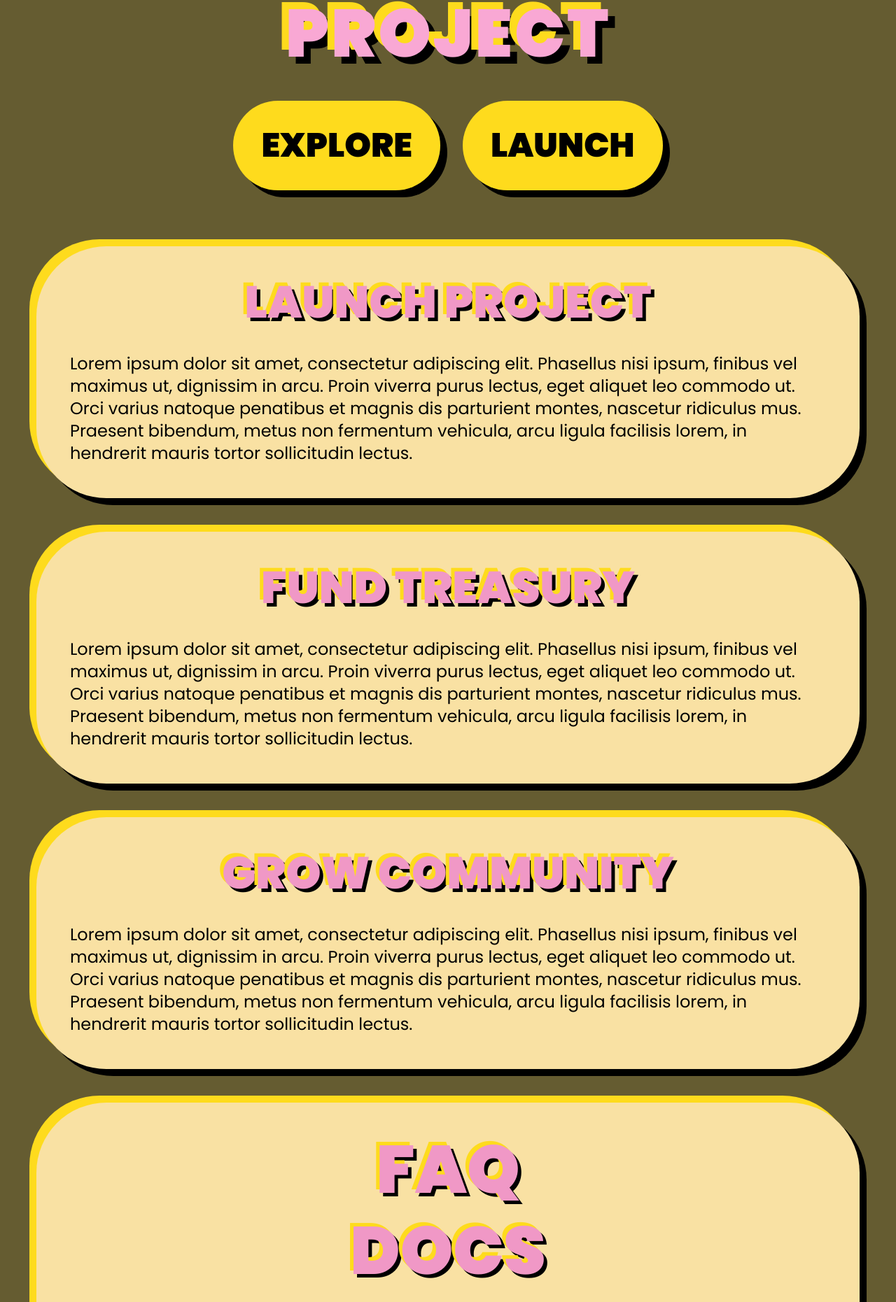
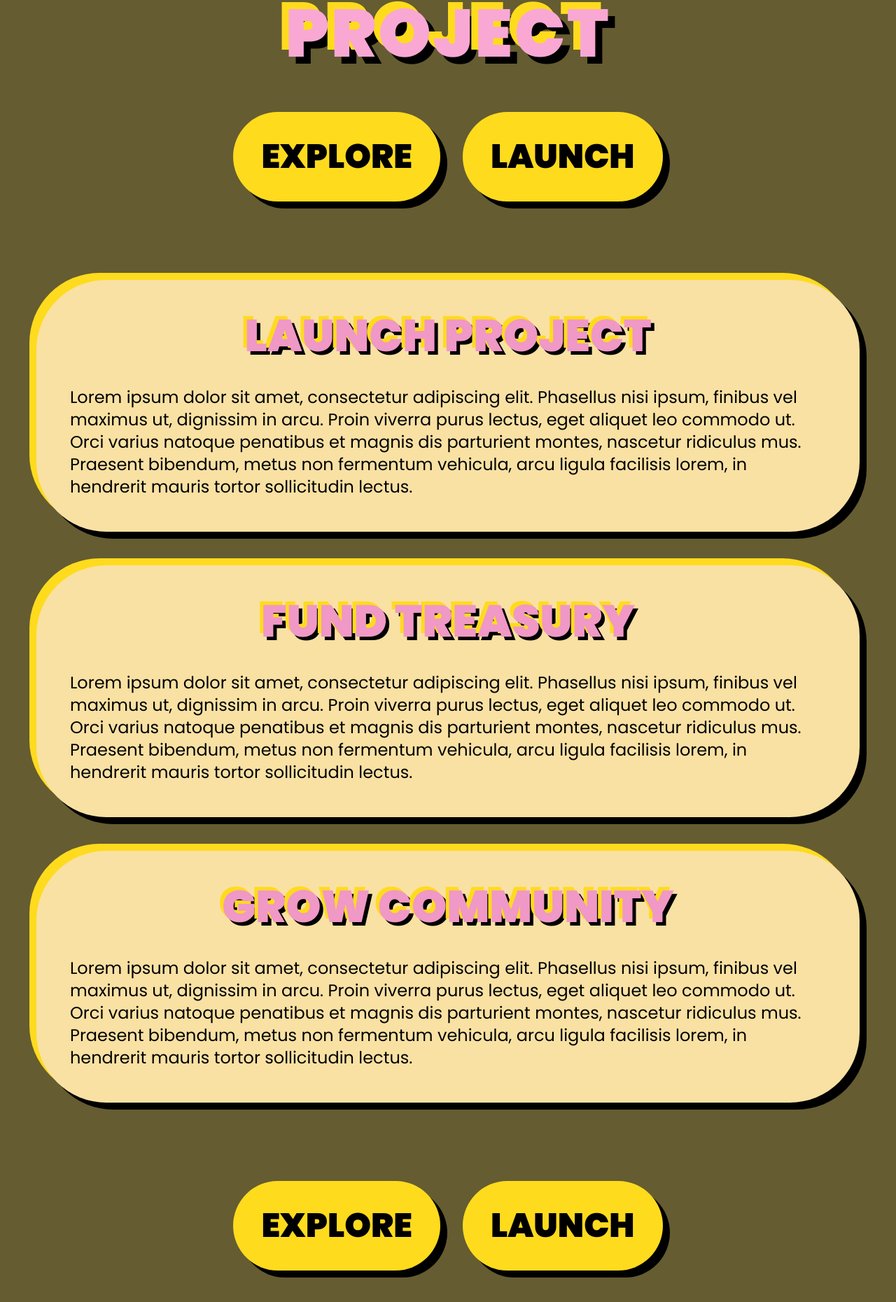
Before and after one commit to yeet-haus/site, a React (Vite) app: page / in a window 1280 px wide. Shown: the part 512-2373 px from the top of the page at 70% size. Built offline with nearby package versions, Linux system fonts and the light colour scheme.

Commit message:
Move buttons to component

```diff
--- a/src/App.tsx
+++ b/src/App.tsx
@@ -1,4 +1,5 @@
 import './App.css';
+import Buttons from './components/Buttons';
 import Footer from './components/Footer';
 import Header from './components/Header';
 import Section from './components/Section';
@@ -8,9 +9,13 @@ function App() {
   return (
     <div className="w-full flex overflow-auto min-h-screen items-center flex-col p-5">
       <Header />
+      <Buttons />
       <div className="yeeter-container my-12">
-        {sections.map(section => <Section {...section} />)}
+        {sections.map(section => (
+          <Section {...section} />
+        ))}
       </div>
+      <Buttons />
       <Footer />
     </div>
   );
--- /dev/null
+++ b/src/components/Buttons.tsx
@@ -0,0 +1,19 @@
+function Buttons() {
+  return (
+    <div className="yeeter-container">
+      <div className="button-container">
+        <a href="https://yeet-mvp.vercel.app/" className="yeeter-button">
+          Explore
+        </a>
+        <a
+          href="https://yeet-mvp.vercel.app/#/launch"
+          className="yeeter-button"
+        >
+          Launch
+        </a>
+      </div>
+    </div>
+  );
+}
+
+export default Buttons;
--- a/src/components/Footer.tsx
+++ b/src/components/Footer.tsx
@@ -1,10 +1,15 @@
-import { links } from "../data";
+import { links } from '../data';
 
 function Footer() {
   return (
-		<footer className="yeeter-section gap-5 w-full">
+    <footer className="yeeter-section gap-5 w-full mt-16">
       {links.map(({ title, link, isExternal }, index) => (
-				<a key={index} href={link} className="yeeter-link" {...(isExternal && { target: "_blank", rel: "noreferrer noopener" })}>
+        <a
+          key={index}
+          href={link}
+          className="yeeter-link"
+          {...(isExternal && { target: '_blank', rel: 'noreferrer noopener' })}
+        >
           {title}
         </a>
       ))}
--- a/src/components/Header.tsx
+++ b/src/components/Header.tsx
@@ -4,17 +4,6 @@ function Header() {
       <h2 className="yeeter-title">Yeeter</h2>
       <p className="yeeter-description">Unruggable Crypto Crowdfunding</p>
       <p className="yeeter-subtitle">Empower Your Project</p>
-      <div className="button-container">
-        <a href="https://yeet-mvp.vercel.app/" className="yeeter-button">
-          Explore
-        </a>
-        <a
-          href="https://yeet-mvp.vercel.app/#/launch"
-          className="yeeter-button"
-        >
-          Launch
-        </a>
-      </div>
     </header>
   );
 }
--- a/src/index.css
+++ b/src/index.css
@@ -45,7 +45,7 @@
     @apply gap-2.5 p-10 w-fit shadow-[10px_10px_0px_0px_black] transition duration-300 rounded-full bg-yeeter-yellow hover:bg-yeeter-hover-yellow active:bg-yeeter-active-yellow text-black text-xl lg:text-5xl font-black text-center uppercase no-underline leading-none;
   }
   .button-container {
-    @apply flex gap-8 mb-8;
+    @apply flex gap-8 my-16;
   }
   .yeeter-section {
     @apply flex flex-col items-start gap-10 p-12 shadow-[-10px_-10px_rgba(254,219,29,1),10px_10px_black] rounded-[100px] bg-yeeter-light-yellow;
```
Lines whose indentation alone changed are shown as unchanged.
